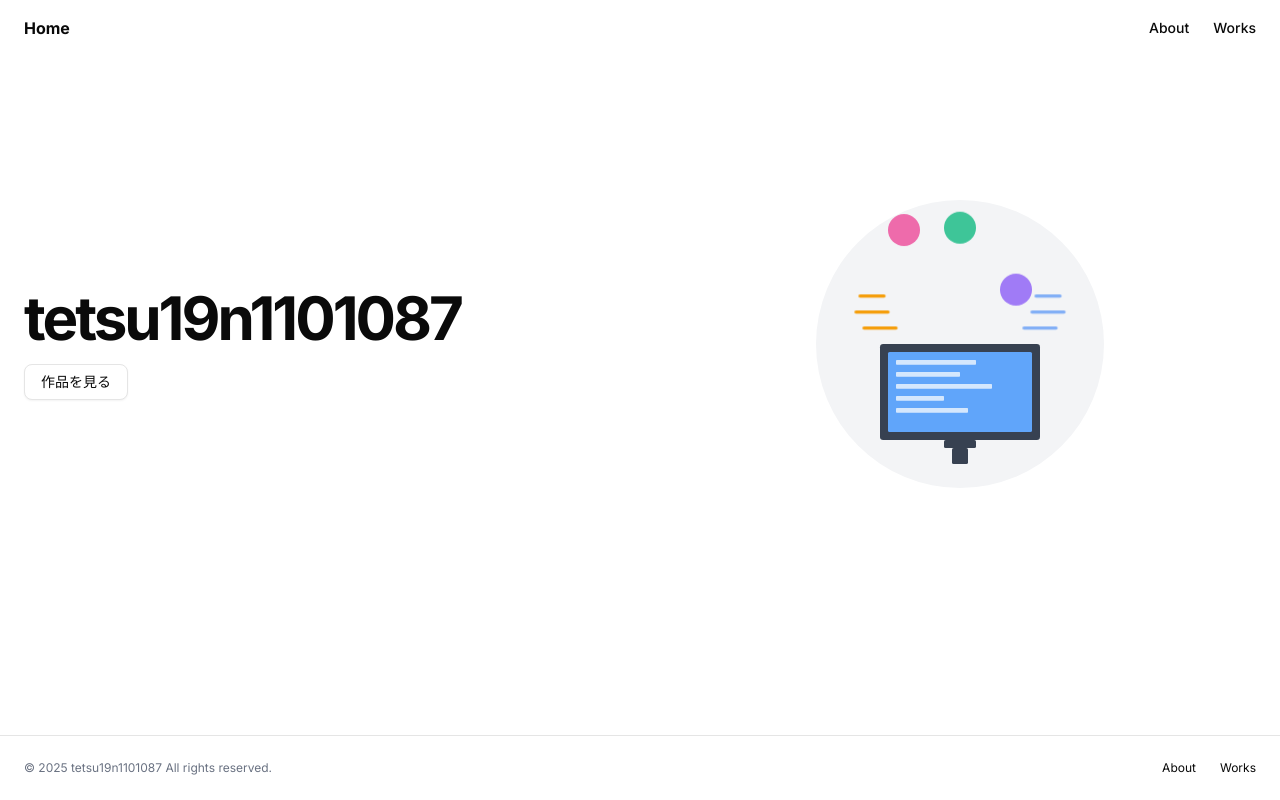
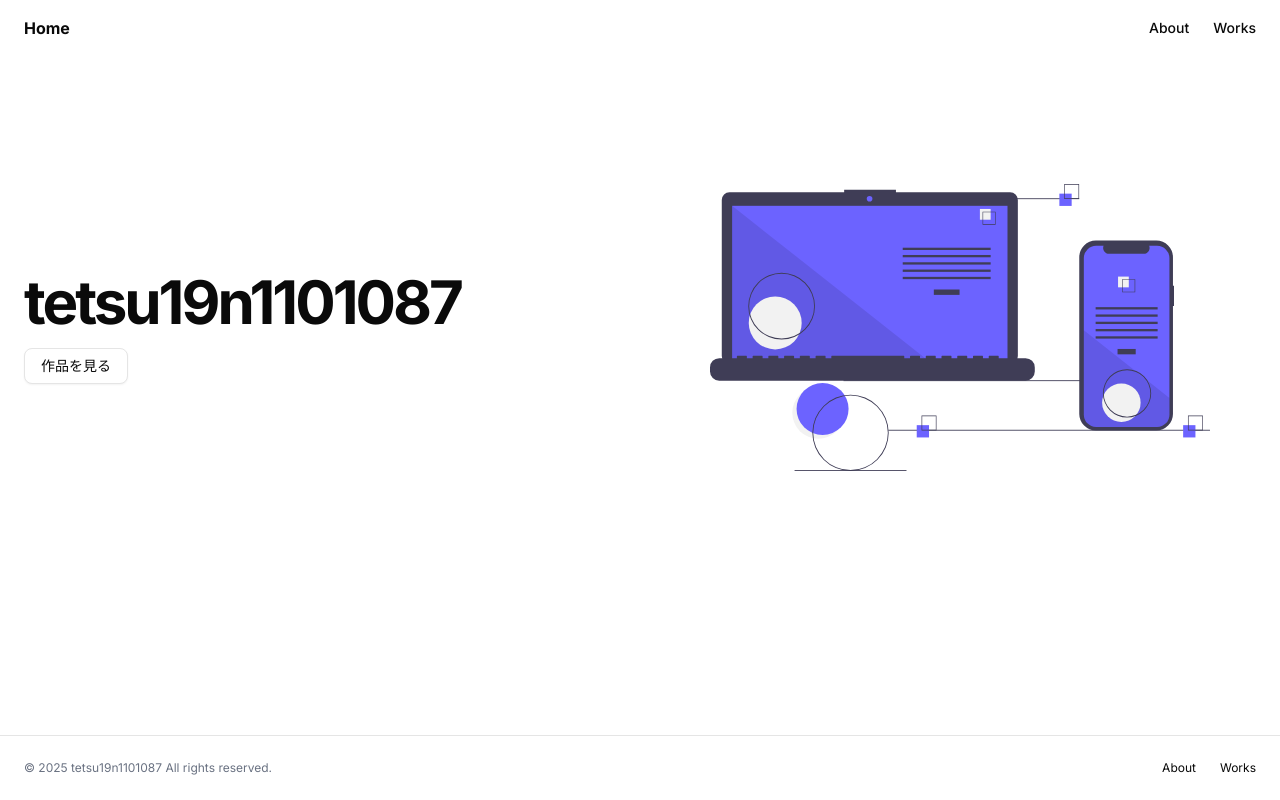
Before and after one commit to tetsu19n1101087/portfolio, a Next.js app: page / in a window 1280 px wide. Built offline with nearby package versions, Linux system fonts and the light colour scheme.

Commit message:
画像変更

```diff
--- a/app/about/page.tsx
+++ b/app/about/page.tsx
@@ -1,7 +1,8 @@
 import Image from 'next/image';
 import { Header } from '@/components/header';
 import { Footer } from '@/components/footer';
-import { Github, Mail } from 'lucide-react';
+import { Mail } from 'lucide-react';
+import { GitHubIcon } from '@/components/github-icon';
 
 export default function AboutPage() {
   return (
@@ -148,10 +149,9 @@ export default function AboutPage() {
                 rel='noopener noreferrer'
                 className='flex flex-col items-center p-6 bg-white dark:bg-gray-900 rounded-lg shadow-sm hover:shadow-md transition-shadow'
               >
-                <Github className='h-8 w-8 mb-3' />
+                <GitHubIcon className='h-8 w-8 mb-3' size={32} />
                 <h3 className='font-medium'>GitHub</h3>
-                <p className='text-sm text-gray-500'>@tetsu19n1101087
-                </p>
+                <p className='text-sm text-gray-500'>@tetsu19n1101087</p>
               </a>
 
               <a
@@ -160,7 +160,9 @@ export default function AboutPage() {
               >
                 <Mail className='h-8 w-8 mb-3' />
                 <h3 className='font-medium'>メール</h3>
-                <p className='text-sm text-gray-500'>22l1073z@student.gs.chiba-u.jp</p>
+                <p className='text-sm text-gray-500'>
+                  22l1073z@student.gs.chiba-u.jp
+                </p>
               </a>
             </div>
           </div>
--- a/app/page.tsx
+++ b/app/page.tsx
@@ -1,4 +1,4 @@
-// import Image from 'next/image';
+import Image from 'next/image';
 import Link from 'next/link';
 // import { Github, Mail, Linkedin } from "lucide-react"
 
@@ -45,189 +45,13 @@ export default function Home() {
                 </div> */}
               </div>
               <div className='flex items-center justify-center mb-8 md:mb-0'>
-                {/* <Image
-                  alt='Profile'
-                  className='rounded-full object-cover border-4 border-gray-100 dark:border-gray-800'
+                <Image
+                  src='/home-image.svg'
+                  alt='Progressive App Illustration'
+                  width={500}
                   height={400}
-                  width={400}
-                  src='/placeholder.svg?height=400&width=400'
                   priority
-                /> */}
-                <div className='w-full max-w-md h-80 relative'>
-                  <svg
-                    className='w-full h-full'
-                    viewBox='0 0 400 400'
-                    fill='none'
-                    xmlns='http://www.w3.org/2000/svg'
-                  >
-                    {/* 背景の円 */}
-                    <circle cx='200' cy='200' r='180' fill='#f3f4f6' />
-
-                    {/* デスクトップ */}
-                    <rect
-                      x='100'
-                      y='200'
-                      width='200'
-                      height='120'
-                      rx='4'
-                      fill='#374151'
-                    />
-                    <rect
-                      x='110'
-                      y='210'
-                      width='180'
-                      height='100'
-                      rx='2'
-                      fill='#60a5fa'
-                    />
-
-                    {/* コード表示 (アニメーション) */}
-                    <g className='animate-pulse'>
-                      <rect
-                        x='120'
-                        y='220'
-                        width='100'
-                        height='6'
-                        rx='1'
-                        fill='white'
-                      />
-                      <rect
-                        x='120'
-                        y='235'
-                        width='80'
-                        height='6'
-                        rx='1'
-                        fill='white'
-                      />
-                      <rect
-                        x='120'
-                        y='250'
-                        width='120'
-                        height='6'
-                        rx='1'
-                        fill='white'
-                      />
-                      <rect
-                        x='120'
-                        y='265'
-                        width='60'
-                        height='6'
-                        rx='1'
-                        fill='white'
-                      />
-                      <rect
-                        x='120'
-                        y='280'
-                        width='90'
-                        height='6'
-                        rx='1'
-                        fill='white'
-                      />
-                    </g>
-
-                    {/* デスクトップスタンド */}
-                    <rect
-                      x='180'
-                      y='320'
-                      width='40'
-                      height='10'
-                      rx='2'
-                      fill='#374151'
-                    />
-                    <rect
-                      x='190'
-                      y='330'
-                      width='20'
-                      height='20'
-                      rx='2'
-                      fill='#374151'
-                    />
-
-                    {/* 浮遊する要素 (アニメーション) */}
-                    <g className='animate-bounce'>
-                      <circle
-                        cx='130'
-                        cy='140'
-                        r='20'
-                        fill='#ec4899'
-                        opacity='0.8'
-                      />
-                    </g>
-                    <g
-                      className='animate-bounce'
-                      style={{ animationDelay: '0.5s' }}
-                    >
-                      <circle
-                        cx='270'
-                        cy='140'
-                        r='20'
-                        fill='#8b5cf6'
-                        opacity='0.8'
-                      />
-                    </g>
-                    <g
-                      className='animate-bounce'
-                      style={{ animationDelay: '1s' }}
-                    >
-                      <circle
-                        cx='200'
-                        cy='140'
-                        r='20'
-                        fill='#10b981'
-                        opacity='0.8'
-                      />
-                    </g>
-
-                    {/* 追加の装飾要素 */}
-                    <g
-                      className='animate-pulse'
-                      style={{ animationDelay: '1.5s' }}
-                    >
-                      <path
-                        d='M80 180 L120 180'
-                        stroke='#f59e0b'
-                        strokeWidth='4'
-                        strokeLinecap='round'
-                      />
-                      <path
-                        d='M70 160 L110 160'
-                        stroke='#f59e0b'
-                        strokeWidth='4'
-                        strokeLinecap='round'
-                      />
-                      <path
-                        d='M75 140 L105 140'
-                        stroke='#f59e0b'
-                        strokeWidth='4'
-                        strokeLinecap='round'
-                      />
-                    </g>
-
-                    <g
-                      className='animate-pulse'
-                      style={{ animationDelay: '0.8s' }}
-                    >
-                      <path
-                        d='M280 180 L320 180'
-                        stroke='#3b82f6'
-                        strokeWidth='4'
-                        strokeLinecap='round'
-                      />
-                      <path
-                        d='M290 160 L330 160'
-                        stroke='#3b82f6'
-                        strokeWidth='4'
-                        strokeLinecap='round'
-                      />
-                      <path
-                        d='M295 140 L325 140'
-                        stroke='#3b82f6'
-                        strokeWidth='4'
-                        strokeLinecap='round'
-                      />
-                    </g>
-                  </svg>
-                </div>
+                />
               </div>
             </div>
           </div>
--- /dev/null
+++ b/components/github-icon.tsx
@@ -0,0 +1,10 @@
+import Image from "next/image"
+
+interface GitHubIconProps {
+  className?: string
+  size?: number
+}
+
+export function GitHubIcon({ className, size = 24 }: GitHubIconProps) {
+  return <Image src="/github-mark.svg" alt="GitHub" width={size} height={size} className={className} />
+}
```
Also changed, not shown: public/github-mark.svg (added), public/home-image.svg (added).
